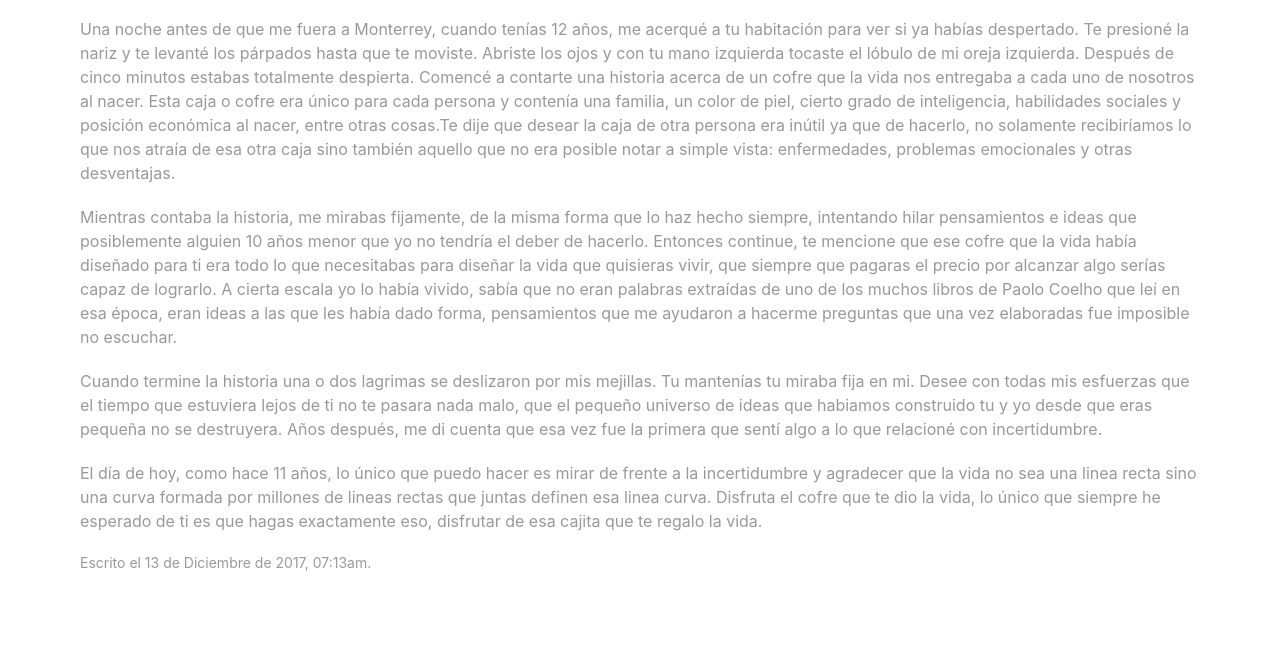
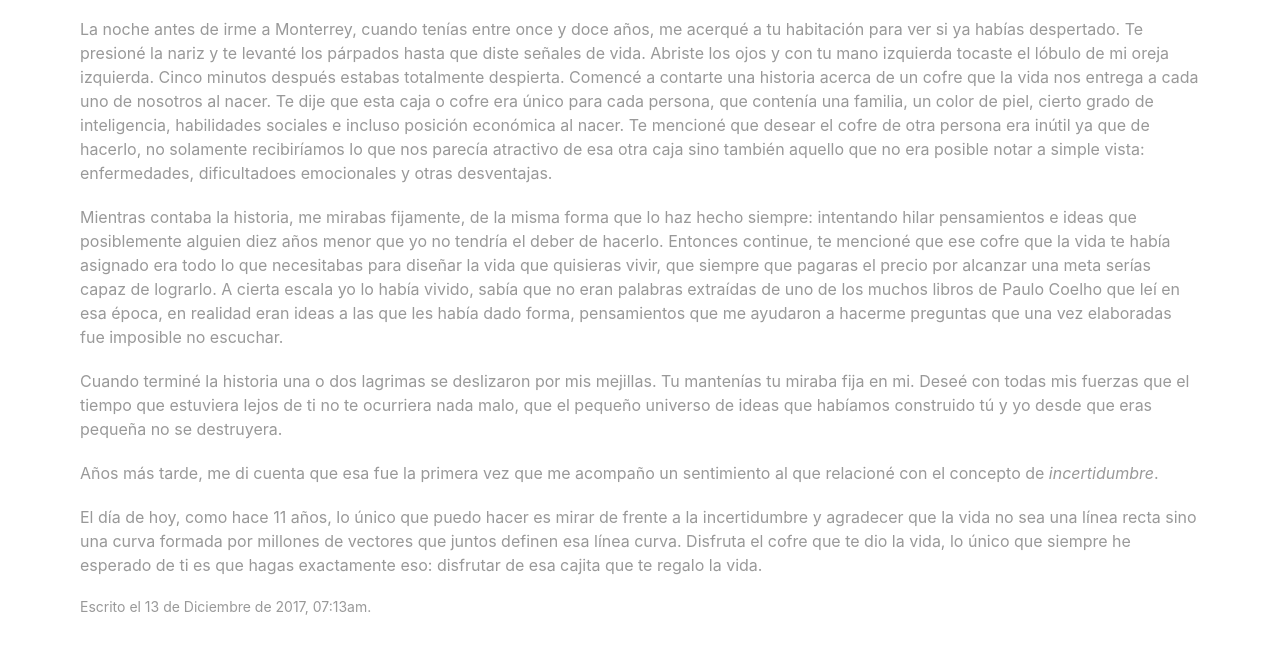
Before and after one commit to jogam5/trecediciembre2017, a plain HTML site: page static/index.html in a window 1280 px wide. Shown: the part 93-746 px from the top of the page. Drawn offline with nearby package versions, Linux system fonts and the light colour scheme.

Commit message:
v1.0 ready

```diff
--- a/static/index.html
+++ b/static/index.html
@@ -2,7 +2,7 @@
 <html>
 <head>
   <meta charset="utf-8">
-  <title>A static page</title>
+  <title>Trece de Diciembre de 2017</title>
   <link rel="stylesheet" href="/stylesheets/main.css">
 	<link rel="stylesheet" href="https://cdnjs.cloudflare.com/ajax/libs/uikit/3.0.0-beta.33/css/uikit.min.css" />
 
@@ -14,20 +14,21 @@
 			<article class="uk-article">
 				<!-- <h1 class="uk-article-title">Incertidumbre</h1>-->
 					<p class="uk-text-muted">
-Una noche antes de que me fuera a Monterrey, cuando tenías 12 años, me acerqué a tu habitación para ver si ya habías despertado. Te presioné la nariz y te levanté los párpados hasta que te moviste. Abriste los ojos y con tu mano izquierda tocaste el lóbulo de mi oreja izquierda. Después de cinco minutos estabas totalmente despierta. Comencé a contarte una historia acerca de un cofre que la vida nos entregaba a cada uno de nosotros al nacer. Esta caja o cofre era único para cada persona y contenía una familia, un color de piel, cierto grado de inteligencia, habilidades sociales y posición económica al nacer, entre otras cosas.Te dije que desear la caja de otra persona era inútil ya que de hacerlo, no solamente recibiríamos lo que nos atraía de esa otra caja sino también aquello que no era posible notar a simple vista: enfermedades, problemas emocionales y otras desventajas.
+La noche antes de irme a Monterrey, cuando tenías entre once y doce años, me acerqué a tu habitación para ver si ya habías despertado. Te presioné la nariz y te levanté los párpados hasta que diste señales de vida. Abriste los ojos y con tu mano izquierda tocaste el lóbulo de mi oreja izquierda. Cinco minutos después estabas totalmente despierta. Comencé a contarte una historia acerca de un cofre que la vida nos entrega a cada uno de nosotros al nacer. Te dije que esta caja o cofre era único para cada persona, que contenía una familia, un color de piel, cierto grado de inteligencia, habilidades sociales e incluso posición económica al nacer. Te mencioné que desear el cofre de otra persona era inútil ya que de hacerlo, no solamente recibiríamos lo que nos parecía atractivo de esa otra caja sino también aquello que no era posible notar a simple vista: enfermedades, dificultadoes emocionales y otras desventajas.
 					</p>
 					<p class="uk-text-muted">
-Mientras contaba la historia, me mirabas fijamente, de la misma forma que lo haz hecho siempre, intentando hilar pensamientos e ideas que posiblemente alguien 10 años menor que yo no tendría el deber de hacerlo. Entonces continue, te mencione que ese cofre que la vida había diseñado para ti era todo lo que necesitabas para diseñar la vida que quisieras vivir, que siempre que pagaras el precio por alcanzar algo serías capaz de lograrlo. A cierta escala yo lo había vivido, sabía que no eran palabras extraídas de uno de los muchos libros de Paolo Coelho que leí en esa época, eran ideas a las que les había dado forma, pensamientos que me ayudaron a hacerme preguntas que una vez elaboradas fue imposible no escuchar.
+Mientras contaba la historia, me mirabas fijamente, de la misma forma que lo haz hecho siempre: intentando hilar pensamientos e ideas que posiblemente alguien diez años menor que yo no tendría el deber de hacerlo. Entonces continue, te mencioné que ese cofre que la vida te había asignado era todo lo que necesitabas para diseñar la vida que quisieras vivir, que siempre que pagaras el precio por alcanzar una meta serías capaz de lograrlo. A cierta escala yo lo había vivido, sabía que no eran palabras extraídas de uno de los muchos libros de Paulo Coelho que leí en esa época, en realidad eran ideas a las que les había dado forma, pensamientos que me ayudaron a hacerme preguntas que una vez elaboradas fue imposible no escuchar.
 					</p>
 					<p class="uk-text-muted">
-Cuando termine la historia una o dos lagrimas se deslizaron por mis mejillas. Tu mantenías tu miraba fija en mi. Desee con todas mis esfuerzas que el tiempo que estuviera lejos de ti no te pasara nada malo, que el pequeño universo de ideas que habiamos construido tu y yo desde que eras pequeña no se destruyera. Años después, me di cuenta que esa vez fue la primera que sentí algo a lo que relacioné con incertidumbre.
-
+Cuando terminé la historia una o dos lagrimas se deslizaron por mis mejillas. Tu mantenías tu miraba fija en mi. Deseé con todas mis fuerzas que el tiempo que estuviera lejos de ti no te ocurriera nada malo, que el pequeño universo de ideas que habíamos construido tú y yo desde que eras pequeña no se destruyera.
 					</p>
 					<p class="uk-text-muted">
-El día de hoy, como hace 11 años, lo único que puedo hacer es mirar de frente a la incertidumbre y agradecer que la vida no sea una linea recta sino una curva formada por millones de lineas rectas que juntas definen esa linea curva. Disfruta el cofre que te dio la vida, lo único que siempre he esperado de ti es que hagas exactamente eso, disfrutar de esa cajita que te regalo la vida.
+					Años más tarde, me di cuenta que esa fue la primera vez que me acompaño un sentimiento al que relacioné con el concepto de <i>incertidumbre</i>.
+					</p>
+					<p class="uk-text-muted">
+El día de hoy, como hace 11 años, lo único que puedo hacer es mirar de frente a la incertidumbre y agradecer que la vida no sea una línea recta sino una curva formada por millones de vectores que juntos definen esa línea curva. Disfruta el cofre que te dio la vida, lo único que siempre he esperado de ti es que hagas exactamente eso: disfrutar de esa cajita que te regalo la vida.
 					</p>
 					<p class="uk-article-meta">Escrito el 13 de Diciembre de 2017, 07:13am.</p>
-
 			</article>
 		</div>
 	</div>
```
Also changed, not shown: 1 other file.
